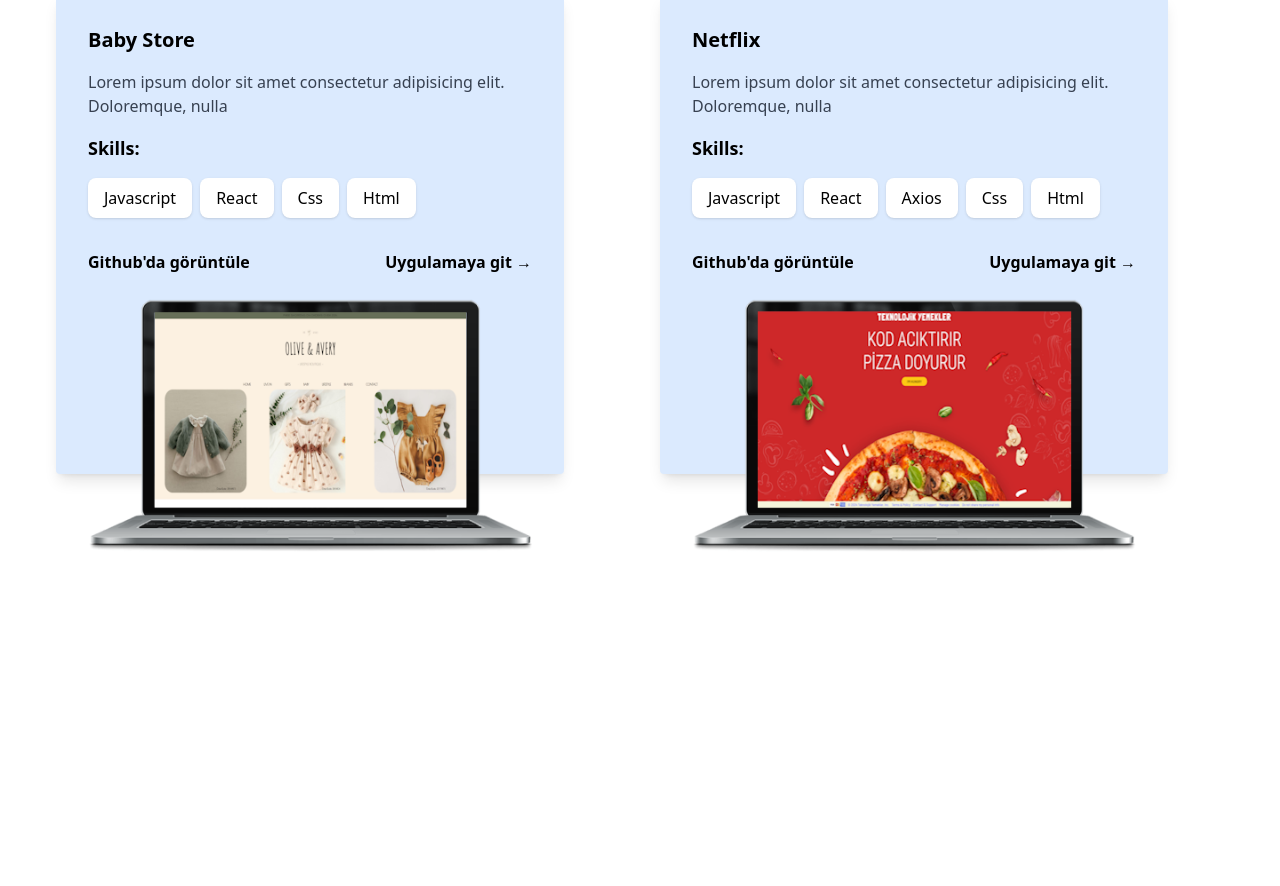
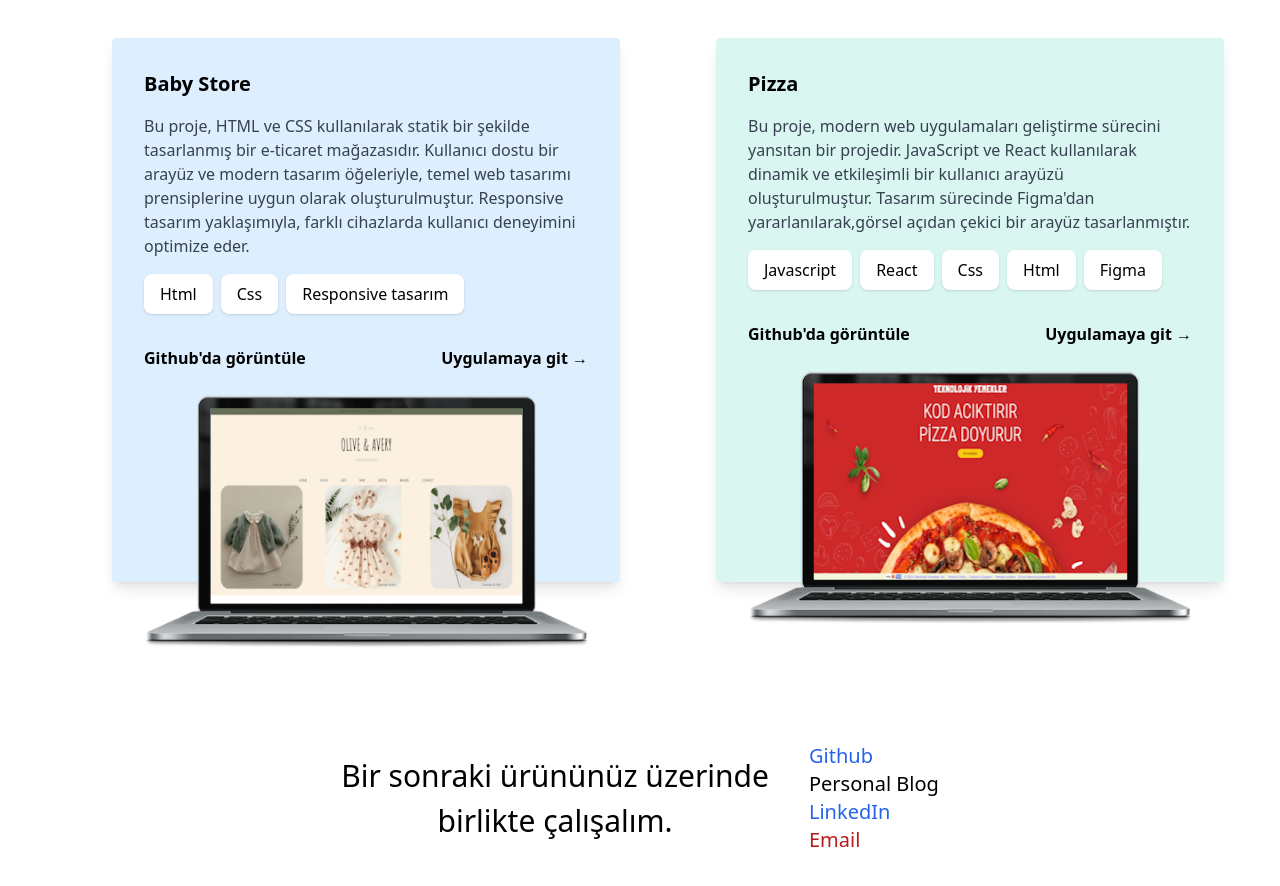
Before and after one commit to SmeyyeD/My-portfolio, a React (Vite) app: page / in a window 1280 px wide. Shown: the part 1646-2532 px from the top of the page. Before the commit the page ends 2199 px from the top, so only its background shows below. Built offline with nearby package versions, Linux system fonts and the light colour scheme; a web font is replaced by a local one.

Commit message:
footer-done

```diff
--- a/src/App.jsx
+++ b/src/App.jsx
@@ -1,3 +1,4 @@
+import Footer from './components/Footer';
 import HeroSection from './components/HeroSection';
 import MainSection from './components/MainSection';
 import Profile from './components/Profile';
@@ -13,6 +14,7 @@
       <MainSection />
       <Profile />
       <Project />
+      <Footer />
     </>
 
   )
--- /dev/null
+++ b/src/components/Footer.jsx
@@ -0,0 +1,29 @@
+import React from 'react'
+import languagesData from '../data';
+
+
+function Footer() {
+    const { orientation, github, personalBlog, linkedin, email } = languagesData.tr.footer;
+    console.log(orientation);
+    return (
+        <div className='h-40'>
+            <div className="flex justify-center items-center mt-40 gap-10">
+                <div className="text-center text-3xl leading-normal">
+                    {orientation.split('\n').map((line, index) => (
+                        <div key={index}>{line}</div>
+                    ))}
+                </div>
+
+                <div className="text-left text-xl">
+                    <p><a href="https://github.com/SmeyyeD" target="_blank" rel="noopener noreferrer" className="hover:underline text-blue-600">{github}</a></p>
+                    <p>{personalBlog}</p>
+                    <p><a href="https://www.linkedin.com/in/s%C3%BCmeyye-dan%C4%B1%C5%9Fmaz-b15993312/" target="_blank" rel="noopener noreferrer" className="hover:underline text-blue-600">{linkedin}</a></p>
+                    <p className='text-red-700'>{email}</p>
+                </div>
+            </div>
+        </div>
+    )
+}
+
+
+export default Footer;
--- a/src/components/Project.jsx
+++ b/src/components/Project.jsx
@@ -5,17 +5,17 @@
     const projects = languagesData.tr.project;
 
     return (
-        <div className="flex gap-10">
-            {projects.map((project, index) => (
-                <div key={index} className="flex-shrink-0">
-                    <div className="text-center text-2xl mt-4">{project.projectHeader || "Projects"}</div>
-                    <div className="bg-blue-100 p-8 rounded shadow-lg w-[508px] h-[30rem] ml-14">
+        <div>
+            <div className="text-center text-3xl mt-4 mb-10 ml-10 ">{projects[0].projectHeader}</div>
+            <div className="flex gap-10 justify-center">
+                {projects.map((project, index) => (
+                    <div key={index} className={`flex-shrink-0 ${index === 0 ? 'bg-[#DDEEFE]' : 'bg-[#D9F6F1]'} p-8 rounded shadow-lg w-[508px] h-[34rem] ml-14`}>
                         <div className="mb-4 space-y-4">
                             <h1 className="text-xl font-semibold">{project.name || project.name1}</h1>
                             <p className="text-gray-700">{project.description || project.description1}</p>
                         </div>
                         <div className="mt-4 space-y-4">
-                            <h2 className="text-lg font-semibold space-y-10">Skills:</h2>
+
                             <div className="flex flex-wrap gap-2 mt-2">
                                 {(project.skill || project.skill1 || []).map((skill, skillIndex) => (
                                     <div key={skillIndex} className="bg-white rounded-lg px-4 py-2 shadow">
@@ -25,18 +25,30 @@
                             </div>
                         </div>
                         <div className="mt-4 flex justify-between gap-10">
-                            <a href="#" className="font-bold block mb-2 mt-4">
+                            <a
+                                href={project.githubLink || project.githubLink1 ? project.githubLink || project.githubLink1 : "#"}
+                                className="font-bold block mb-2 mt-4"
+                                target="_blank"
+                                rel="noopener noreferrer"
+                            >
                                 {project.wievToGithub || project.wievToGithub1}
                             </a>
-                            <a href="#" className="font-bold mt-4">
+                            <a
+                                href={project.appLink || project.appLink1 ? project.appLink || project.appLink1 : "#"}
+                                className="font-bold mt-4"
+                                target="_blank"
+                                rel="noopener noreferrer"
+                            >
                                 {project.application || project.application1} →
                             </a>
                         </div>
                         <img className="mt-4" src={project.photo} alt={project.photo[0]} />
                     </div>
-                </div>
-            ))}
+
+                ))}
+            </div>
         </div>
+
     );
 }
 
--- a/src/data.jsx
+++ b/src/data.jsx
@@ -25,37 +25,42 @@
             {
                 projectHeader: "Projects",
                 name: "Baby Store",
-                description: "Lorem ipsum dolor sit amet consectetur adipisicing elit. Doloremque, nulla",
+                description: "Bu proje, HTML ve CSS kullanılarak statik bir şekilde tasarlanmış bir e-ticaret mağazasıdır. Kullanıcı dostu bir arayüz ve modern tasarım öğeleriyle, temel web tasarımı prensiplerine uygun olarak oluşturulmuştur. Responsive tasarım yaklaşımıyla, farklı cihazlarda kullanıcı deneyimini optimize eder.",
                 skill: [
+                    "Html",
+                    "Css",
+                    "Responsive tasarım",],
+                wievToGithub: "Github'da görüntüle",
+                application: "Uygulamaya git",
+                photo: "./images/baby.png",
+                githubLink: "https://github.com/SmeyyeD/baby-store",
+                appLink: "https://baby-store-ashen.vercel.app/",
+            },
+            {
+                name1: "Pizza",
+                description1: "Bu proje, modern web uygulamaları geliştirme sürecini yansıtan bir projedir. JavaScript ve React kullanılarak dinamik ve etkileşimli bir kullanıcı arayüzü oluşturulmuştur. Tasarım sürecinde Figma'dan yararlanılarak,görsel açıdan çekici bir arayüz tasarlanmıştır.",
+                skill1: [
                     "Javascript",
                     "React",
                     "Css",
-                    "Html",],
-                wievToGithub: "Github'da görüntüle",
-                application: "Uygulamaya git",
-                photo: "./images/baby.png",
-            },
-            {
-                name1: "Netflix",
-                description1: "Lorem ipsum dolor sit amet consectetur adipisicing elit. Doloremque, nulla",
-                skill1: [
-                    "Javascript",
-                    "React",
-                    "Axios",
-                    "Css",
                     "Html",
+                    "Figma",
                 ],
                 wievToGithub1: "Github'da görüntüle",
                 application1: "Uygulamaya git",
-                photo: "./images/pizza.jpg"
+                photo: "./images/pizza.jpg",
+                githubLink1: "https://github.com/SmeyyeD/sprint-8-Pizza",
+                appLink1: "https://sprint-8-pizza.vercel.app/",
             },
 
         ],
-        orientation: "bir sonraki ürününüz üzerinde birlikte çalışalım",
-        github: "Github",
-        personalBlog: "Personal Blog",
-        linkedin: "LinkedIn",
-        email: "Email",
+        footer: {
+            orientation: "Bir sonraki ürününüz üzerinde\nbirlikte çalışalım.",
+            github: "Github",
+            personalBlog: "Personal Blog",
+            linkedin: "LinkedIn",
+            email: "Email",
+        },
     },
 }
 
```
